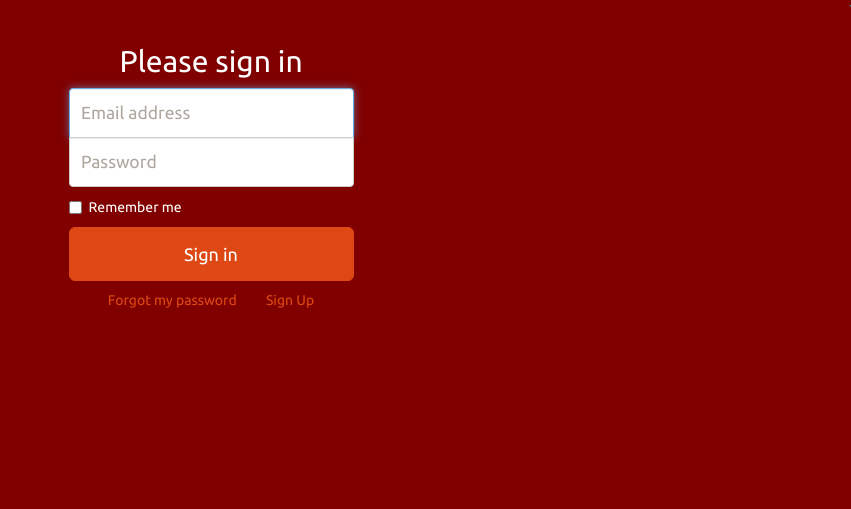
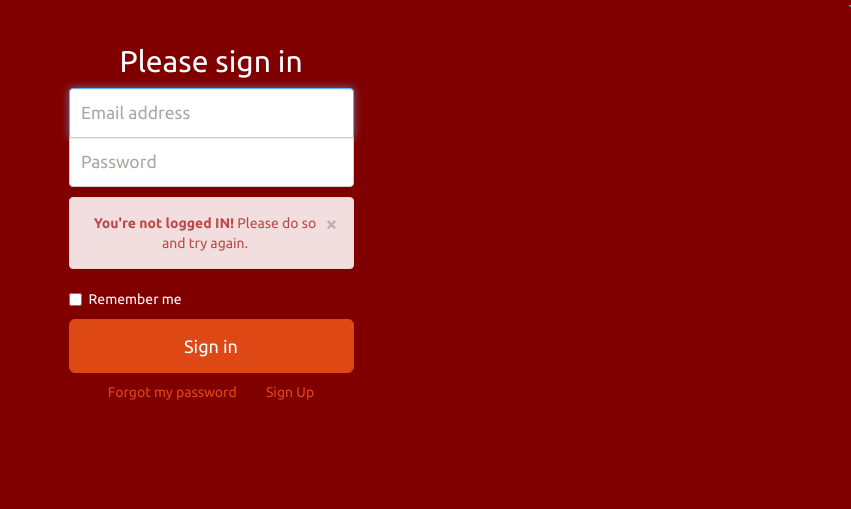
Before and after one commit to metjeanjunior/BC-Book-Marketplace, a PHP site: the page made by login.php in a window 1280 px wide. Shown: the top 509 px of the page, without its empty margins (429-1280 px from the left). Run offline with PHP 8.4, Linux system fonts and the light colour scheme.

Commit message:
added login check for add and book

```diff
--- a/login.php
+++ b/login.php
@@ -44,6 +44,16 @@
 						</div>
 						<?php
 					}
+					elseif (isset($_GET['notLogged']) and $_GET['notLogged'] = true)
+					{
+						?>
+						<div class="alert alert-danger fade in">
+						    <a href="#" class="close" data-dismiss="alert" aria-label="close">&times;</a>
+						    <strong>You're not logged IN!</strong>
+						    Please do so and try again.
+						</div>
+						<?php
+					}
 				?>
 
 		        <div class="checkbox" id="remember">
@@ -51,6 +61,15 @@
 		            <input type="checkbox" name="remember" value="remember-me"> Remember me
 		          </label>
 		        </div>
+
+		        <?php
+		        	if (isset($_GET['notLogged']) and $_GET['notLogged'] = true)
+		        	{
+		        		?>
+		        		<input type="text" hidden="hidden" name="redirect" value=<?php $_GET['redirect']?>>
+		        		<?php
+		        	}
+		        ?>
 
 		        <button class="btn btn-lg btn-primary btn-block" type="submit">Sign in</button>
 
--- a/php/addBook.php
+++ b/php/addBook.php
@@ -22,5 +22,6 @@
 <?php
 	if (!isset($_COOKIE['loginCookieUser']))
 	{
-		header("Location: ../login.php?notLogged=true&redirect=")
+		$selfLink = 'http://$_SERVER[HTTP_HOST]$_SERVER[REQUEST_URI]';
+		header('Location: ../login.php?notLogged=true&redirect=$selfLink');
 	}
--- a/php/stuff.php
+++ b/php/stuff.php
@@ -5,8 +5,8 @@
 	</head>
 	<body>
 		<?php
-			echo "this is a place holder";
-			echo "'http://'.$_SERVER['HTTP_HOST'].$_SERVER['PHP_SELF'];";
+			echo "this is a place holder<br>";
+			echo "http://$_SERVER[HTTP_HOST]$_SERVER[REQUEST_URI]";
 		?>
 	</body>
 </html>
```
